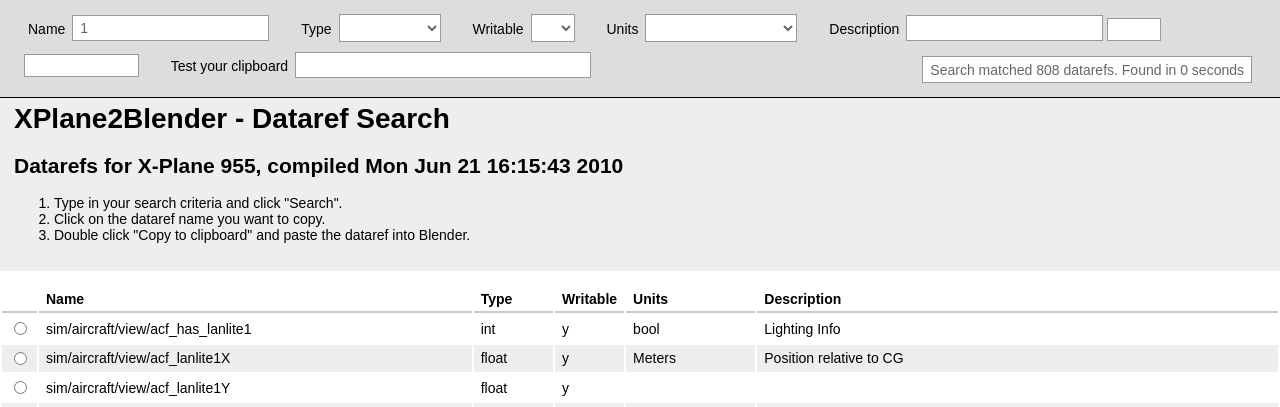
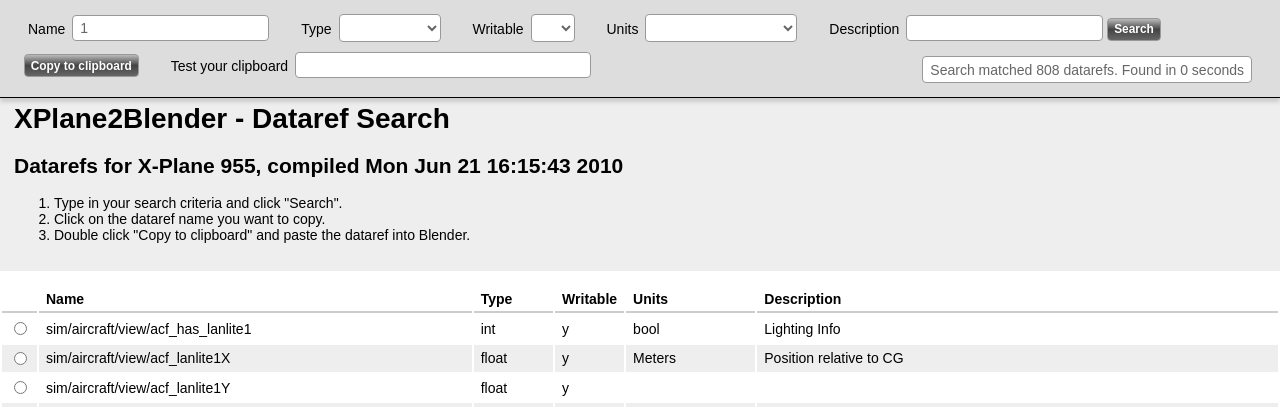
Before and after one commit to der-On/X-Plane-Dataref-Search, a PHP site: page /dataref-search.php?name=1 in a window 1280 px wide. Shown: the top 407 px of the page. Run offline with PHP 8.4, Linux system fonts and the light colour scheme; data that the repository does not hold is empty.

Commit message:
- added moz,webkit and standard css for round corner, gradients and shadows

```diff
--- a/dataref-search.css
+++ b/dataref-search.css
@@ -36,6 +36,8 @@
 	padding:1em 0;
 	border-bottom:1px solid #000;
 	-moz-box-shadow:0px 4px 4px #CCC;
+	-webkit-box-shadow:0px 4px 4px #CCC;
+	box-shadow:0px 4px 4px #CCC;
 	background:#DDD;
 	width:100%;
 }
@@ -50,10 +52,14 @@
 	color:#666;
 	background:#FFF;
 	-moz-border-radius:4px;
+	-webkit-border-radius:4px;
+	border-radius:4px;
 	border:1px solid #999;
 }
 input[type=submit],button {
 	background: -moz-linear-gradient(top, #BBB, #444, #666);
+	background: -webkit-linear-gradient(top, #BBB, #444, #666);
+	background: linear-gradient(top, #BBB, #444, #666);
 	color:#FFF;
 	font-size:85%;
 	font-weight:bold;
```
